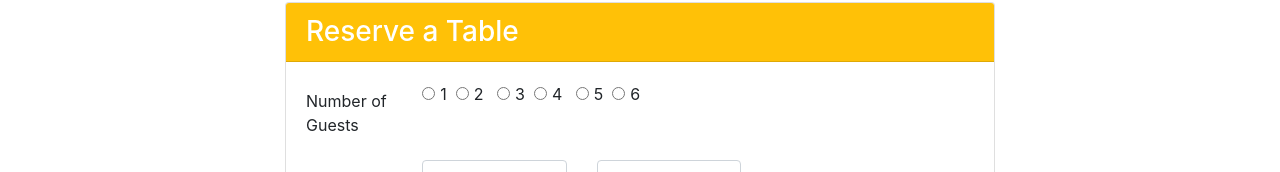
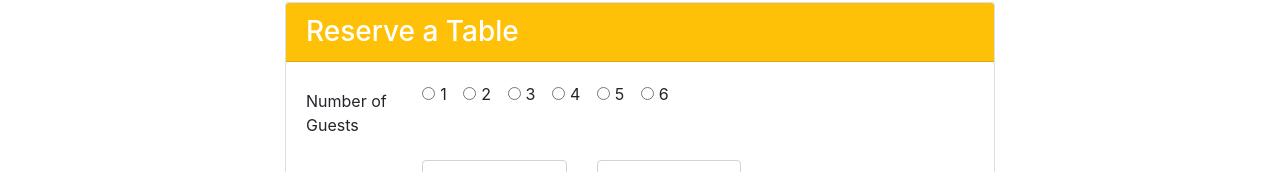
Before and after one commit to manpreet-singh18/bootstrap, a website: page index.html in a window 1280 px wide. Shown: the part 1582-1754 px from the top of the page. Drawn offline with nearby package versions, Linux system fonts and the light colour scheme.

Commit message:
assignment 2

```diff
--- a/index.html
+++ b/index.html
@@ -109,22 +109,33 @@
                             <div class="col-md-10">
                                 <div class="form-check form-check-inline">
                                     <input type="radio" class="form-check-input" name="option" id="option1" value="option1">
-                                    <label for="option1" class="form-check-label"> 1&nbsp;&nbsp;  </label>
+                                    <label for="option1" class="form-check-label">1</label>
+                                </div>
+                                <div class="form-check form-check-inline">
                                      <input type="radio" class="form-check-input" name="option" id="option2" value="option2">
-                                    <label for="option2"  class="form-check-label"> 2 &nbsp;&nbsp;</label>
+                                     <label for="option2"  class="form-check-label">2</label>
+                                </div>
+                                <div class="form-check form-check-inline">
                                      <input type="radio" class="form-check-input" name="option" id="option3" value="option3">
-                                    <label for="option3"  class="form-check-label"> 3&nbsp;&nbsp; </label>
+                                     <label for="option3"  class="form-check-label">3</label>
+                                </div>
+                                <div class="form-check form-check-inline">
                                      <input type="radio" class="form-check-input" name="option" id="option4" value="option4">
-                                    <label for="option4"  class="form-check-label"> 4 &nbsp;&nbsp;</label>
+                                     <label for="option4"  class="form-check-label">4</label>
+                                </div>
+                                 <div class="form-check form-check-inline">
                                     <input type="radio" class="form-check-input" name="option" id="option5" value="optio5">
-                                    <label for="option5"  class="form-check-label"> 5&nbsp;&nbsp; </label>
+                                    <label for="option5"  class="form-check-label">5</label>
+
+                                 </div>
+                                 <div class="form-check form-check-inline">
                                     <input type="radio" class="form-check-input" name="option" id="option6" value="option6">
-                                    <label for="option6"  class="form-check-label"> 6 &nbsp;&nbsp;</label>
-
+                                    <label for="option6"  class="form-check-label">6</label>
+                                 </div>
                                 </div>
                               </div>
 
-                            </div>
+
                             <div class="form-group row">
                                 <label for="dateandtime" class="col-md-2  col-form-label" >Date and Time</label>
                                 <div class="col-12 col-md-3">
@@ -140,6 +151,7 @@
                                 </div>
                             </div>
                         </form>
+                        </div>
                     </div>
 
                 </div>
```
Lines whose indentation alone changed are shown as unchanged.
